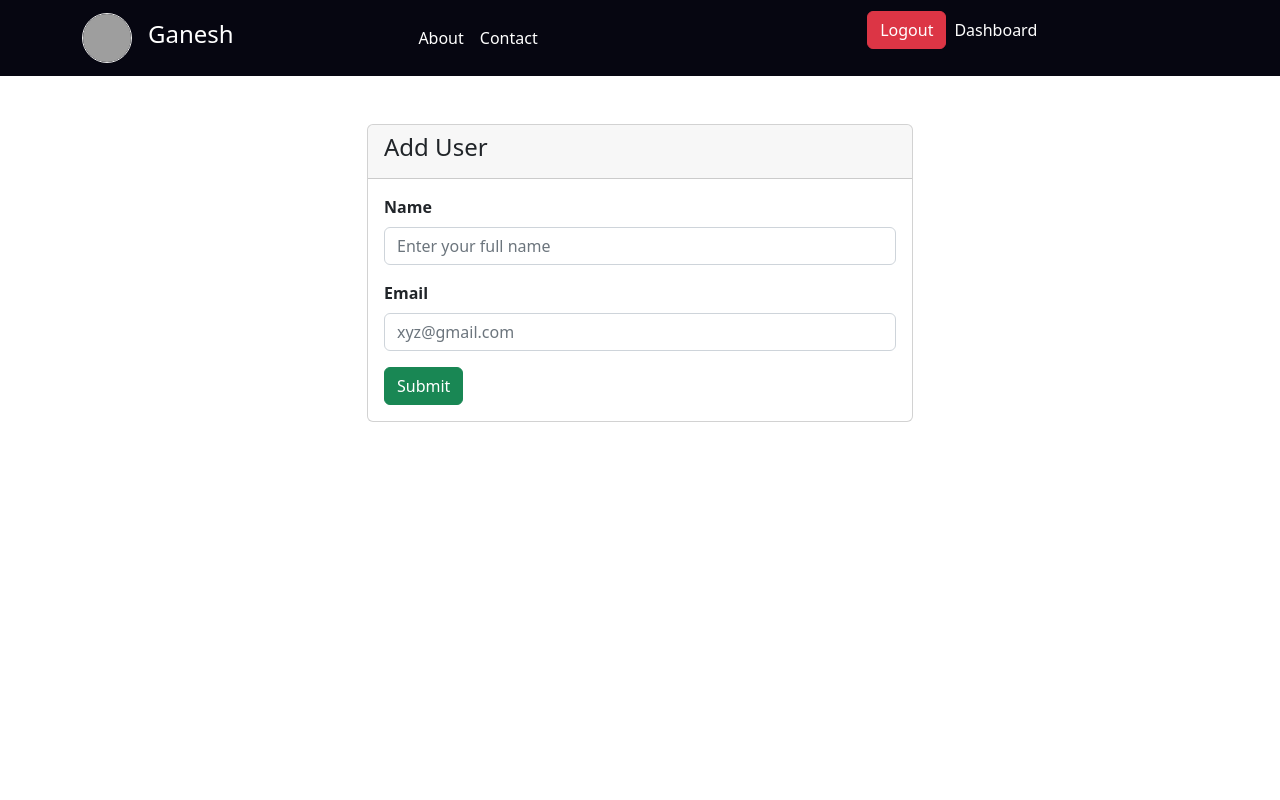
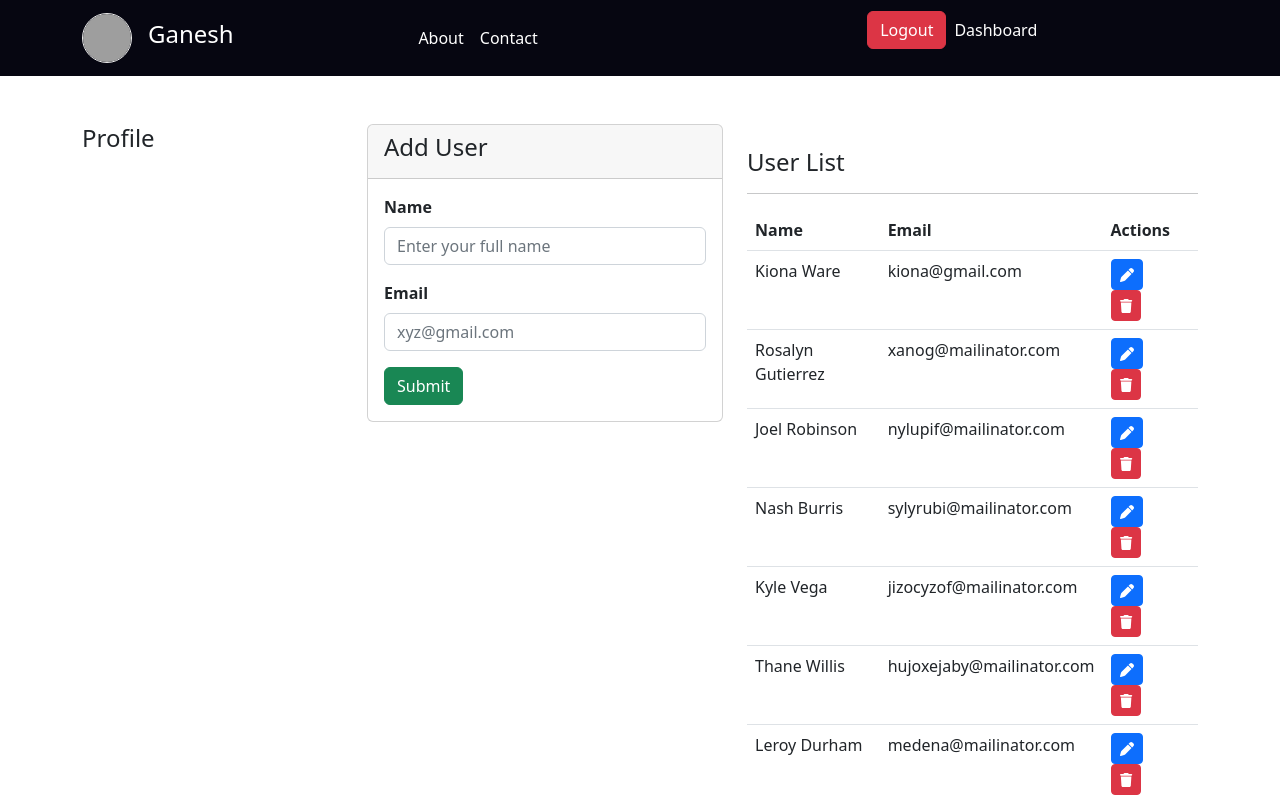
Before and after one commit to ganeshnewpen/mission-react, a React (Create React App) app: page /admin in a window 1280 px wide. Shown: the top 800 px of the page. Built offline with nearby package versions, Linux system fonts and the light colour scheme; data requests are answered from the project's data file; sample sign-in values are in the browser's storage; grey boxes are pictures that could not be loaded.

Commit message:
state management to user add and userlist in same page

```diff
--- a/json-server/db.json
+++ b/json-server/db.json
@@ -4,6 +4,51 @@
       "id": 1,
       "name": "user1",
       "email": "user1@gmail.com"
+    },
+    {
+      "name": "Caesar Roy",
+      "email": "fuky@mailinator.com",
+      "id": 2
+    },
+    {
+      "name": "Shannon Carrillo",
+      "email": "qofy@mailinator.com",
+      "id": 3
+    },
+    {
+      "name": "Leroy Durham",
+      "email": "medena@mailinator.com",
+      "id": 4
+    },
+    {
+      "name": "Thane Willis",
+      "email": "hujoxejaby@mailinator.com",
+      "id": 5
+    },
+    {
+      "name": "Kyle Vega",
+      "email": "jizocyzof@mailinator.com",
+      "id": 6
+    },
+    {
+      "name": "Nash Burris",
+      "email": "sylyrubi@mailinator.com",
+      "id": 7
+    },
+    {
+      "name": "Joel Robinson",
+      "email": "nylupif@mailinator.com",
+      "id": 8
+    },
+    {
+      "name": "Rosalyn Gutierrez",
+      "email": "xanog@mailinator.com",
+      "id": 9
+    },
+    {
+      "id": 10,
+      "name": "Kiona Ware",
+      "email": "kiona@gmail.com"
     }
   ],
   "auth": {
--- a/src/App.js
+++ b/src/App.js
@@ -1,14 +1,14 @@
-import React, { useState, lazy, Suspense } from 'react';
-import { BrowserRouter as Router, Routes, Route } from 'react-router-dom';
-import Navbar from './components/navbar';
-import Footer from './components/footer';
-import NotFound from './pages/404.jsx';
+import React, { useState, lazy, Suspense } from "react";
+import { BrowserRouter as Router, Routes, Route } from "react-router-dom";
+import Navbar from "./components/navbar";
+import Footer from "./components/footer";
+import NotFound from "./pages/404.jsx";
 
-const Home = lazy(() => import('./pages/home'));
-const AboutPage = lazy(() => import('./pages/about.jsx'));
-const Login = lazy(() => import('./pages/login.jsx'));
-const AddUser = lazy(() => import('./admin/addUser'));
-const Dashboard = lazy(() => import('./admin/dashboard'));
+const Home = lazy(() => import("./pages/home"));
+const AboutPage = lazy(() => import("./pages/about.jsx"));
+const Login = lazy(() => import("./pages/login.jsx"));
+const AddUser = lazy(() => import("./admin/addUser"));
+const Dashboard = lazy(() => import("./admin/dashboard"));
 
 const App = () => {
   const [isLoggedIn, setLoggedIn] = useState(false);
@@ -16,15 +16,24 @@ const App = () => {
   return (
     <Router>
       <Navbar />
-      <Suspense fallback=
-        {<div className="my-5 text-center handle-load">
-         <strong className="text-white"> Loading...</strong>
-        </div>}>
+      <Suspense
+        fallback={
+          <div className="my-5 text-center handle-load">
+            <strong className="text-white"> Loading...</strong>
+          </div>
+        }
+      >
         <Routes>
           <Route path="/" element={<Home />} />
           <Route path="/about" element={<AboutPage />} />
-          <Route path="/admin" element={<AddUser isLoggedIn={isLoggedIn} />} />
-          <Route path="/dashboard" element={<Dashboard isLoggedIn={isLoggedIn} />} />
+          <Route
+            path="/admin"
+            element={<Dashboard isLoggedIn={isLoggedIn} />}
+          />
+          <Route
+            path="/dashboard"
+            element={<Dashboard isLoggedIn={isLoggedIn} />}
+          />
           <Route path="/login" element={<Login setLoggedIn={setLoggedIn} />} />
           <Route path="*" element={<NotFound />} />
         </Routes>
--- a/src/admin/addUser.jsx
+++ b/src/admin/addUser.jsx
@@ -4,7 +4,7 @@ import axios from 'axios';
 import { Form, Button, Alert } from 'react-bootstrap';
 import { useForm } from 'react-hook-form';
 
-const AddUser = () => {
+const AddUser = ({ onUserAdded }) => {
   const navigate = useNavigate();
   useEffect(() => {
     const token = localStorage.getItem('token');
@@ -58,6 +58,8 @@ const AddUser = () => {
               setSuccessMessage('User added successfully');
               setTimeout(() => {
                 setSuccessMessage('');
+                // Call the callback function to notify parent component
+                onUserAdded();
               }, 2000);
             })
             .catch(handleError);
@@ -80,9 +82,6 @@ const AddUser = () => {
   };
 
   return (
-    <div className="container min-vh-100 my-5">
-      <div className="row justify-content-center">
-        <div className="col-lg-6">
     <div className="card">
       <div className="card-header">
         <h4>Add User</h4>
@@ -123,9 +122,6 @@ const AddUser = () => {
         </Form>
       </div>
     </div>
-        </div>
-      </div>
-    </div>
   );
 };
 
--- a/src/admin/dashboard.jsx
+++ b/src/admin/dashboard.jsx
@@ -1,17 +1,29 @@
-import React from 'react'
+import React, { useState } from 'react';
+import AddUser from './addUser';
+import UserList from './../pages/userlist';
+const Dashboard = () => {
+    const [reloadUsers, setReloadUsers] = useState(false);
 
-const Dashboard = () => {
+    const handleUserAdded = () => {
+        setReloadUsers(!reloadUsers);
+    };
+
     return (
         <section className="min-vh-100 mt-5">
             <div className="container">
                 <div className="row">
+                    <div className="col-lg-3">
+                        <h4>Profile</h4>
+                    </div>
                     <div className="col-lg-4">
-                        <h4>Profile</h4>
+                        <AddUser onUserAdded={handleUserAdded} />
+                    </div>
+                    <div className="col-lg-5">
+                        <UserList key={reloadUsers} />
                     </div>
                 </div>
             </div>
         </section>
-    )
-}
-
+    );
+};
 export default Dashboard;
```
Lines whose indentation alone changed are shown as unchanged.
